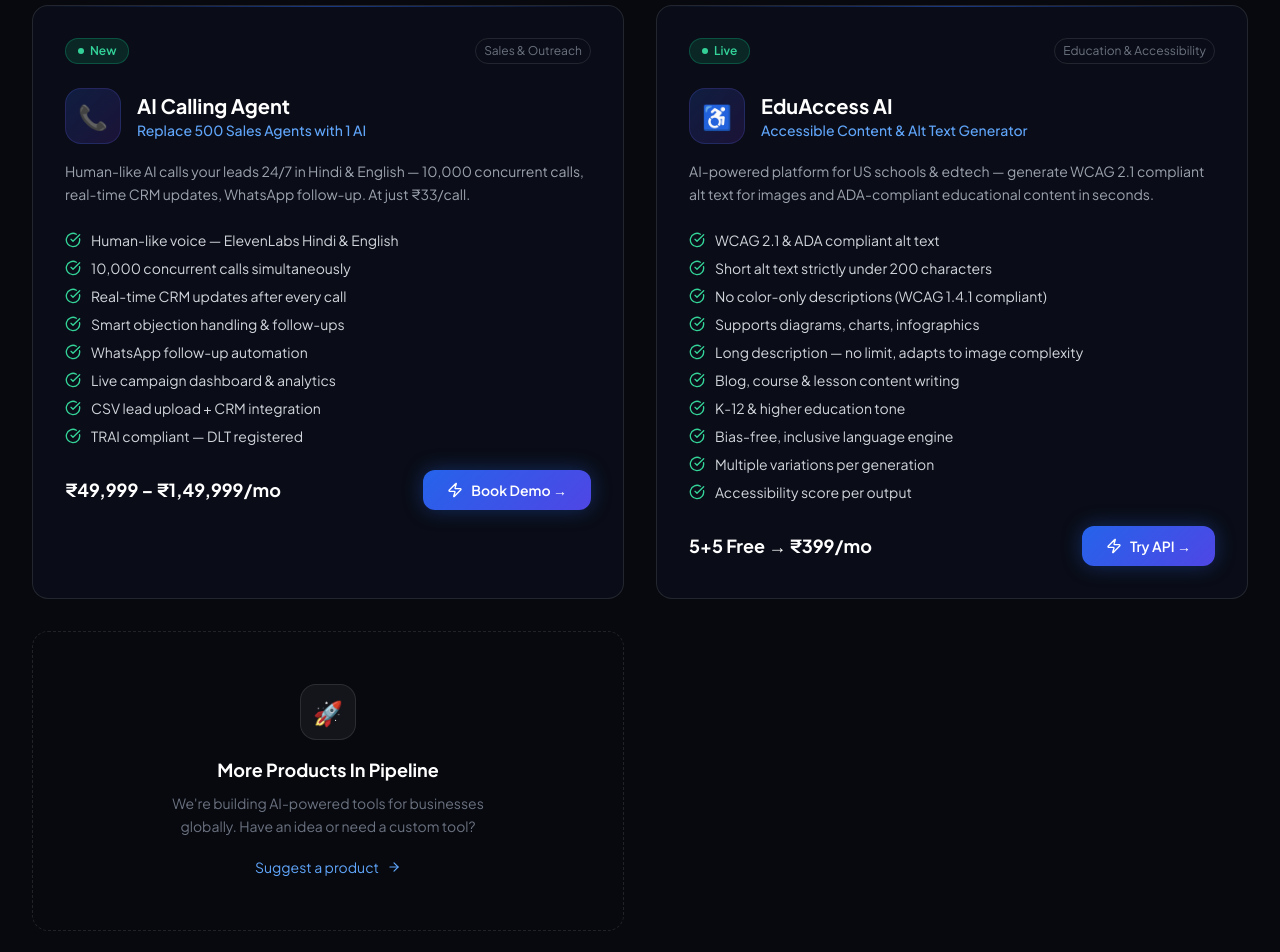
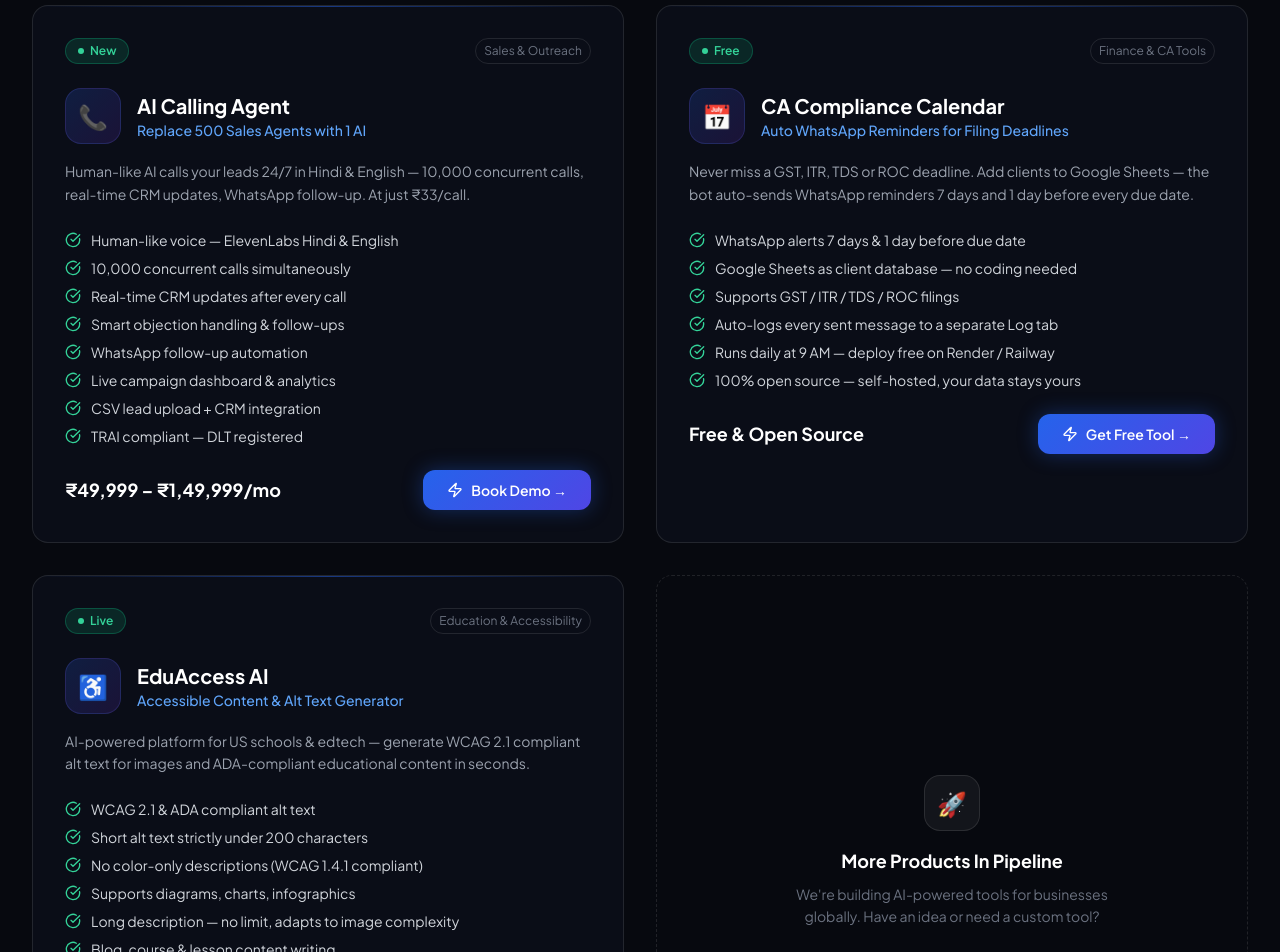
Before and after one commit to anshuman2001/nexaweb-solutions, a Next.js app: page /products in a window 1280 px wide. Shown: the part 1420-2372 px from the top of the page. Built offline with nearby package versions, Linux system fonts and the light colour scheme; no server answers.

Commit message:
feat(products): add CA Compliance Calendar free tool card

```diff
--- a/app/products/page.tsx
+++ b/app/products/page.tsx
@@ -141,6 +141,28 @@
     price: '₹49,999 – ₹1,49,999/mo',
   },
   {
+    id: 'ca-compliance-calendar',
+    href: 'https://github.com/anshuman2001/ca-compliance-calendar',
+    external: true,
+    badge: 'Free',
+    badgeColor: 'green',
+    icon: '📅',
+    name: 'CA Compliance Calendar',
+    tagline: 'Auto WhatsApp Reminders for Filing Deadlines',
+    description: 'Never miss a GST, ITR, TDS or ROC deadline. Add clients to Google Sheets — the bot auto-sends WhatsApp reminders 7 days and 1 day before every due date.',
+    features: [
+      'WhatsApp alerts 7 days & 1 day before due date',
+      'Google Sheets as client database — no coding needed',
+      'Supports GST / ITR / TDS / ROC filings',
+      'Auto-logs every sent message to a separate Log tab',
+      'Runs daily at 9 AM — deploy free on Render / Railway',
+      '100% open source — self-hosted, your data stays yours',
+    ],
+    cta: 'Get Free Tool →',
+    category: 'Finance & CA Tools',
+    price: 'Free & Open Source',
+  },
+  {
     id: 'eduaccess-ai',
     href: '/eduaccess-ai',
     external: true,
@@ -182,7 +204,7 @@
   '@type': 'ItemList',
   name: 'DigiAgentix AI SaaS Products',
   url: `${siteUrl}/products`,
-  numberOfItems: 6,
+  numberOfItems: 7,
   itemListElement: [
     { '@type': 'ListItem', position: 1, item: { '@type': 'SoftwareApplication', name: 'GST AI Reconciliation', applicationCategory: 'FinanceApplication', offers: { '@type': 'Offer', price: '399', priceCurrency: 'INR', availability: 'https://schema.org/InStock' }, url: `${siteUrl}/gst-reconcile` } },
     { '@type': 'ListItem', position: 2, item: { '@type': 'SoftwareApplication', name: 'BrokerNote AI', applicationCategory: 'FinanceApplication', offers: { '@type': 'Offer', price: '0', priceCurrency: 'INR', availability: 'https://schema.org/InStock' }, url: `${siteUrl}/brokernote-ai` } },
```
